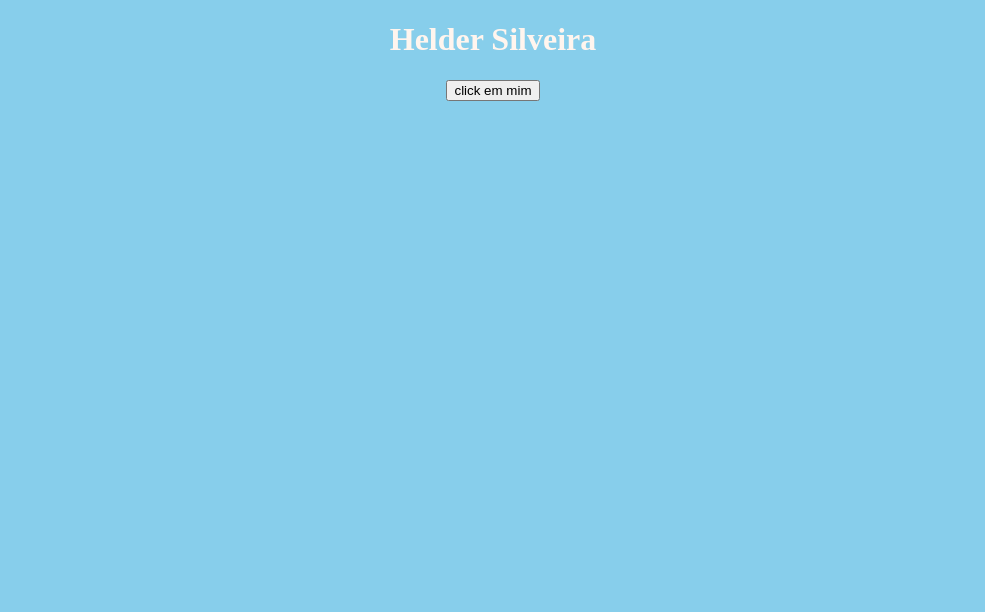
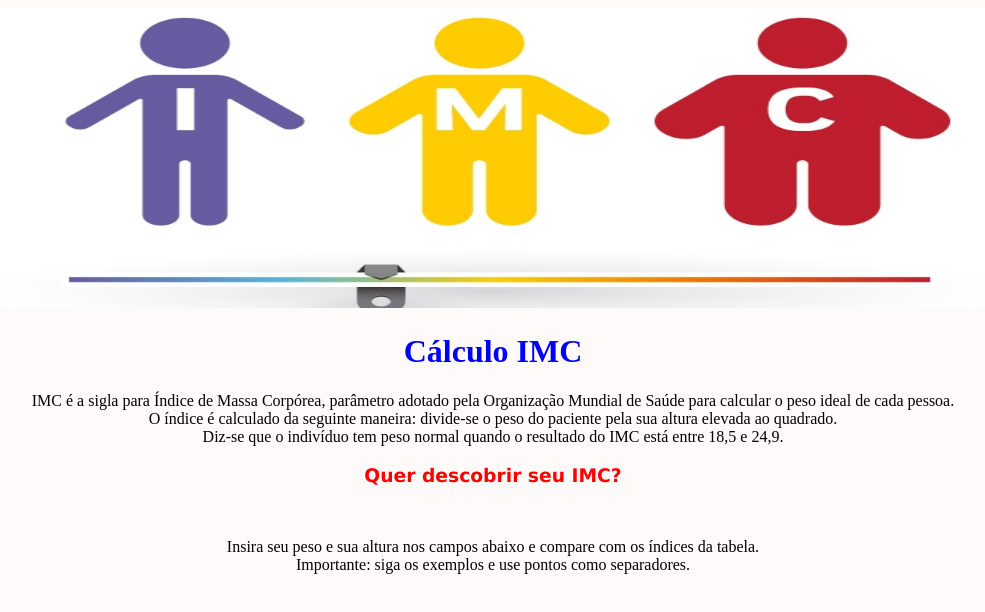
Before and after one commit to HelderSilveira-dev/Calculadora-IMC, a plain HTML site: page Index.html in a window 1280 px wide. Shown: the whole page, without its empty margins (147-1132 px from the left). Drawn offline with Linux system fonts and the light colour scheme.

Commit message:
Criei uma pasta para imagens. Foi adicionado as imagens: logo e imc.

```diff
--- a/Index.html
+++ b/Index.html
@@ -4,13 +4,25 @@
     <meta charset="UTF-8">
     <meta name="viewport" content="width=device-width, initial-scale=1.0">
     <link rel="stylesheet" type="text/css" href="css/estilos.css">
-    <title>Cálculo de IMC</title>
+    <title img src="imagens/logo.jpg" alt="some text" width=60 height=40 >Cálculadora de IMC</title>
+    <meta name="description" content="Calcule o seu IMC">
+
 </head>
 <body>
 
+
     <center>
-        <h1>Helder Silveira</h1>
-        <button onclick="gritar()">click em mim</button>
+        <img src="imagens/imc.jpg" alt="some text" width=1060 height=300>
+        <h1>Cálculo IMC</h1>
+        <p>IMC é a sigla para Índice de Massa Corpórea,
+            parâmetro adotado pela Organização Mundial de Saúde para calcular o peso ideal de cada pessoa.<br>
+            O índice é calculado da seguinte maneira:
+            divide-se o peso do paciente pela sua altura elevada ao quadrado. <br>
+            Diz-se que o indivíduo tem peso normal quando o resultado do IMC está entre 18,5 e 24,9.<br></p>
+            <h3>Quer descobrir seu IMC?</h3> <br>
+            <p>Insira seu peso e sua altura nos campos abaixo e compare com os índices da tabela.<br>
+            Importante: siga os exemplos e use pontos como separadores.</p>
+
     </center>
 
     <script type="text/javascript" src="js/script.js"> </script>
--- a/css/estilos.css
+++ b/css/estilos.css
@@ -1,4 +1,14 @@
 body {
-    background: skyblue;
-    color: seashell;
+    background: snow;
+
 }
+h1{
+    color: blue;
+}
+
+h3 {
+    font-family: Verdana, Geneva, Tahoma, sans-serif;
+
+
+    color: red;
+}
```
Also changed, not shown: imagens/imc.jpg (added), imagens/logo.jpg (added).
